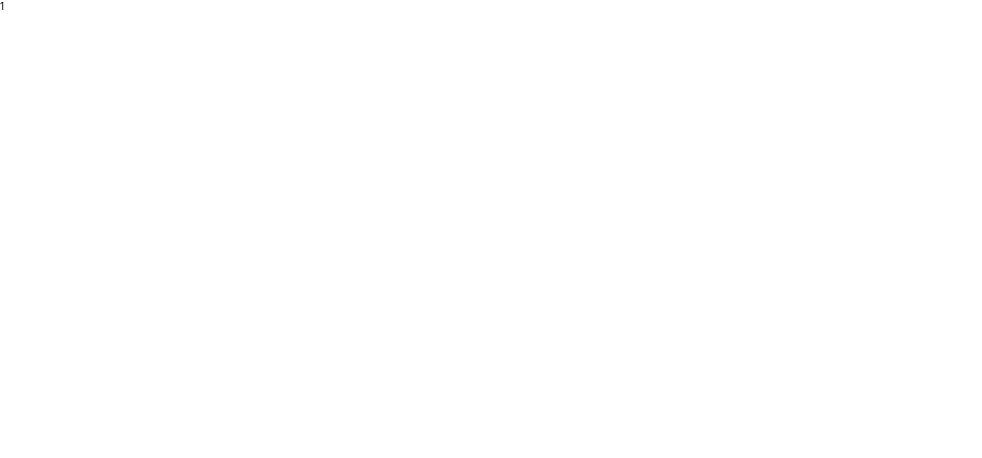
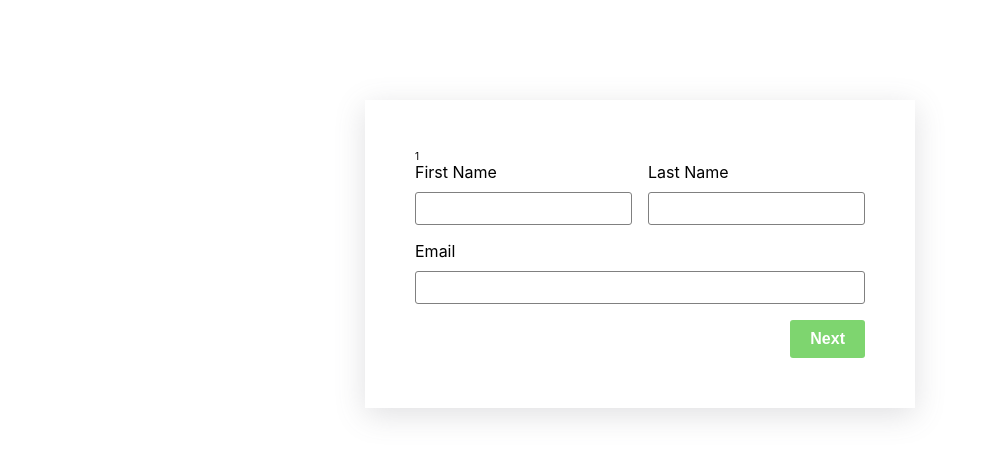
Before and after one commit to ArmanurRahman/payment-app-react, a React (Create React App) app: page /payment/1 in a window 1280 px wide. Shown: the top 458 px of the page, without its empty margins (0-982 px from the left). Built offline with nearby package versions, Linux system fonts and the light colour scheme.

Commit message:
implement user info component

```diff
--- a/src/App.scss
+++ b/src/App.scss
@@ -3,3 +3,6 @@
 @import "scss/abstracts/variables";
 @import "scss/components/button";
 @import "scss/components/plans";
+@import "scss/components/input";
+@import "scss/components/userInfo";
+@import "scss/components/payment";
--- /dev/null
+++ b/src/components/Input.jsx
@@ -0,0 +1,9 @@
+const Input = ({ type = "input", label, value, onChange, id }) => {
+    return (
+        <div className='input_container'>
+            <label htmlFor={id}>{label}</label>
+            <input type={type} value={value} onChange={onChange} id={id} />
+        </div>
+    );
+};
+export default Input;
--- a/src/containers/Payment.jsx
+++ b/src/containers/Payment.jsx
@@ -1,8 +1,15 @@
 import { useParams } from "react-router-dom";
+
+import UserInfo from "./UserInfo";
 
 const Payment = () => {
     const param = useParams();
-    return <div>{param.planId}</div>;
+    return (
+        <div className='payment_container'>
+            {param.planId}
+            <UserInfo />
+        </div>
+    );
 };
 
 export default Payment;
--- /dev/null
+++ b/src/containers/UserInfo.jsx
@@ -0,0 +1,40 @@
+import { useState } from "react";
+import Button from "../components/button";
+
+import Input from "../components/Input";
+const UserInfo = () => {
+    const [firstName, setFirstName] = useState("");
+    const [lastName, setLastName] = useState("");
+    const [email, setEmail] = useState("");
+    return (
+        <div className='userInfo_container'>
+            <div className='userInfo_name'>
+                {" "}
+                <Input
+                    label='First Name'
+                    id='firstName'
+                    value={firstName}
+                    onChange={(event) => setFirstName(event.target.value)}
+                />{" "}
+                <Input
+                    label='Last Name'
+                    id='firstName'
+                    value={lastName}
+                    onChange={(event) => setLastName(event.target.value)}
+                />
+            </div>
+            <Input
+                label='Email'
+                id='email'
+                type='email'
+                value={email}
+                onChange={(event) => setEmail(event.target.value)}
+            />
+            <div className='userInfo_btn'>
+                <Button label={"Next"} className='btn-primary' />
+            </div>
+        </div>
+    );
+};
+
+export default UserInfo;
--- a/src/scss/abstracts/_variables.scss
+++ b/src/scss/abstracts/_variables.scss
@@ -1 +1,2 @@
 $color_primary: #7ed56f;
+$color-gray: #DDDFE3;
--- a/src/scss/components/_button.scss
+++ b/src/scss/components/_button.scss
@@ -4,7 +4,7 @@
     padding: 1rem 2rem;
     border: none;
     font-size: 1.6rem;
-    border-radius: 10px;
+    border-radius: 3px;
     font-weight: bold;
     cursor: pointer;
 }
--- /dev/null
+++ b/src/scss/components/_input.scss
@@ -0,0 +1,26 @@
+@import "../abstracts/variables";
+
+.input_container{
+    display: flex;
+    flex-direction: column;
+    justify-content: flex-start;
+    gap: 1rem;
+    width: 100%;
+}
+
+.input_container input{
+
+    outline: none;
+    padding: .8rem 1rem;
+    border: 1px gray solid;
+    border-radius: 3px;
+
+    &:focus{
+        border: none;
+        outline: 3px $color_primary solid;
+    }
+}
+
+.input_container label {
+    font-size: 1.6rem;
+}
--- /dev/null
+++ b/src/scss/components/_payment.scss
@@ -0,0 +1,6 @@
+.payment_container{
+    max-width: 55rem;
+    margin: 10rem auto;
+    padding: 5rem;
+    box-shadow: rgba(100, 100, 111, 0.2) 0px 7px 29px 0px;
+}
--- /dev/null
+++ b/src/scss/components/_userInfo.scss
@@ -0,0 +1,15 @@
+.userInfo_container{
+    display: flex;
+    flex-direction: column;
+
+    gap: 1.6rem;
+}
+
+.userInfo_name{
+    display: flex;
+    gap: 1.6rem;
+}
+
+.userInfo_btn{
+    align-self: flex-end;
+}
```
